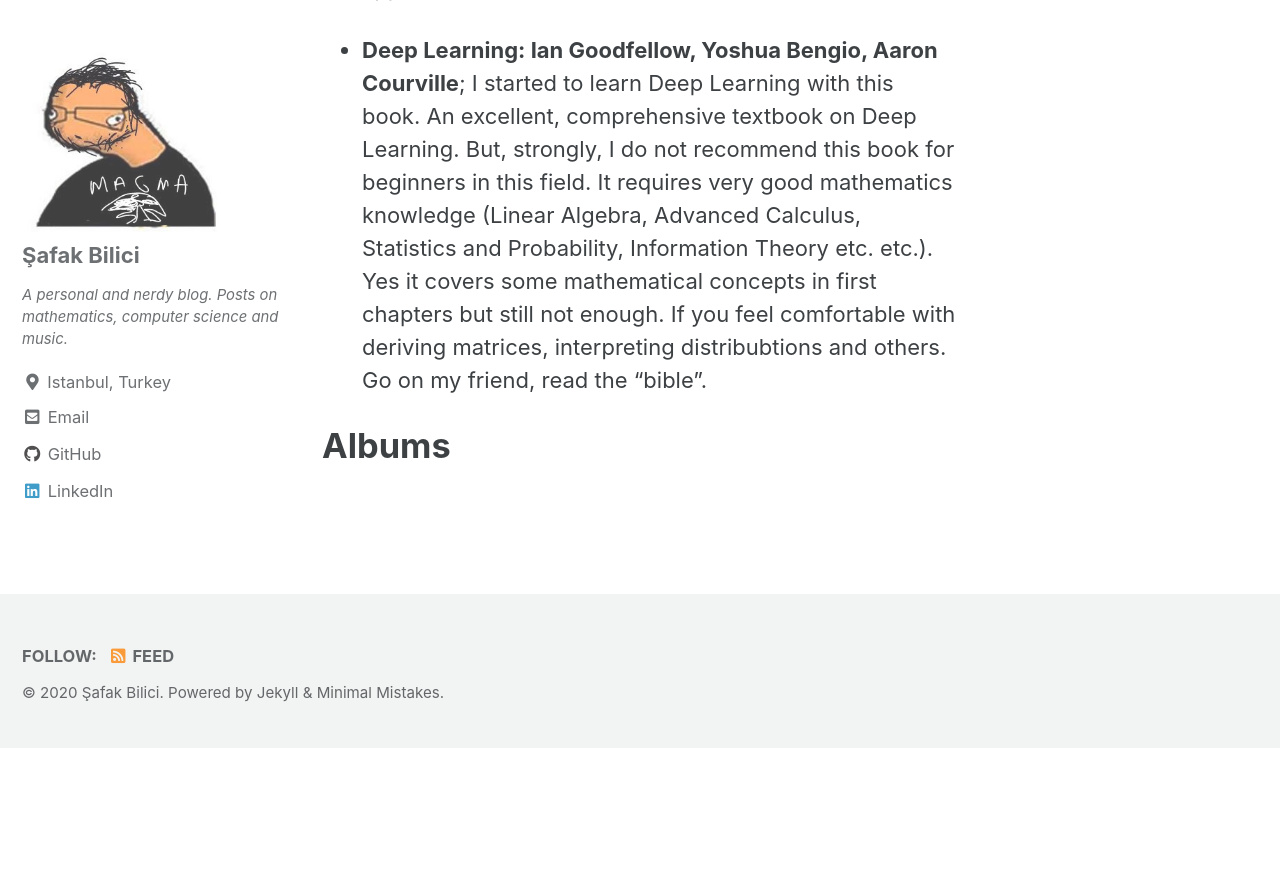
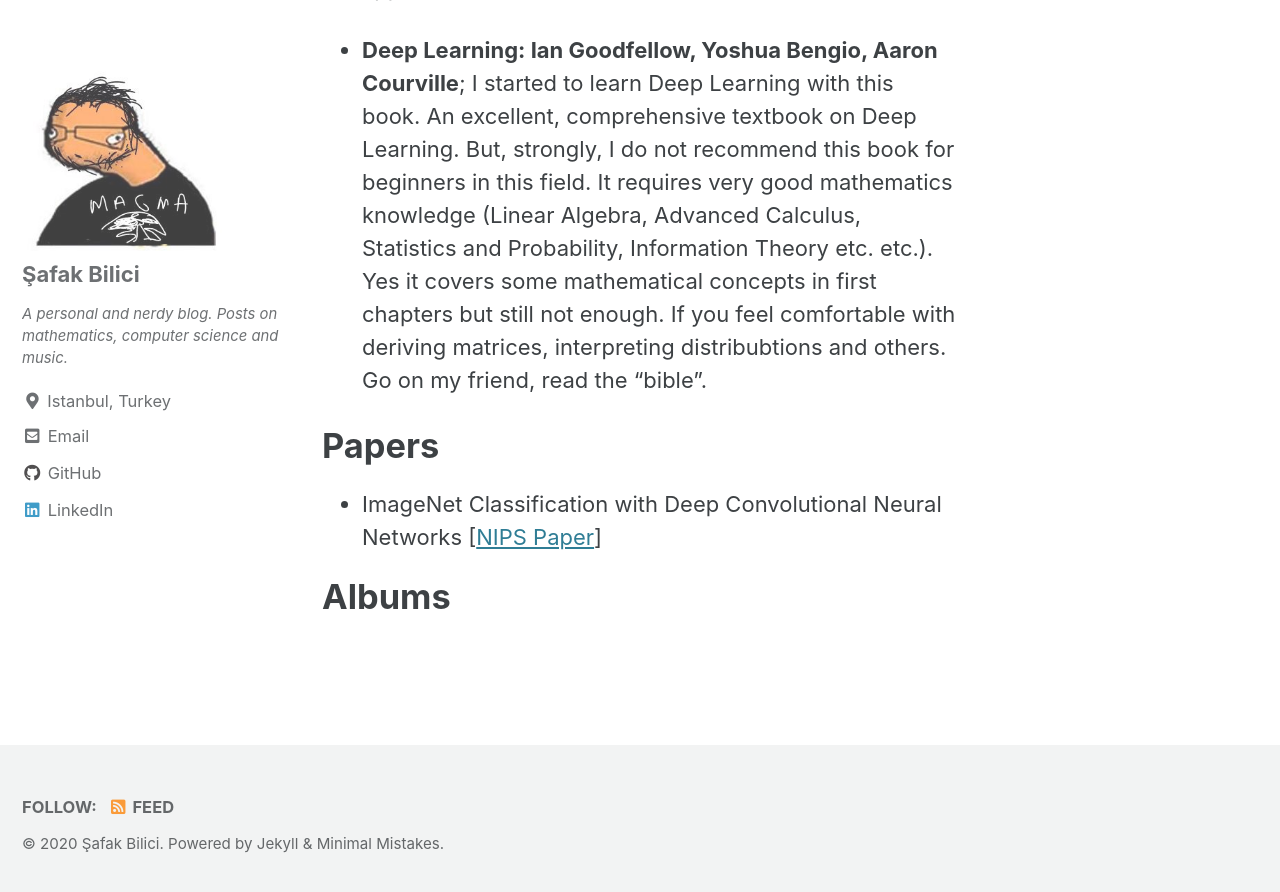
Before and after one commit to safakkbilici/safakkbilici.github.io, a Jekyll site: the page built from _pages/sources.md, in a window 1280 px wide and 900 px high, scrolled down 1297 px. Shown: the top 892 px of the window. Built offline with Jekyll 4.4.1, drawn with Linux system fonts in a browser that asks for light colours; cached includes are drawn as plain includes; before the commit the page ends 2045 px from its top, so only the background shows below that; some of the changed text lies outside the part shown.

Commit message:
alexnet paper added

```diff
--- a/_pages/sources.md
+++ b/_pages/sources.md
@@ -20,4 +20,10 @@
 - **Deep Learning: Ian Goodfellow, Yoshua Bengio, Aaron Courville**; I started to learn Deep Learning with this book. An excellent, comprehensive textbook on Deep Learning. But, strongly, I do not recommend this book for beginners in this field. It requires very good mathematics knowledge (Linear Algebra, Advanced Calculus, Statistics and Probability, Information Theory etc. etc.). Yes it covers some mathematical concepts in first chapters but still not enough. If you feel comfortable with deriving matrices, interpreting distribubtions and others. Go on my friend, read the "bible".
 
 
+# Papers
+
+- ImageNet Classification with Deep Convolutional Neural Networks [[NIPS Paper](https://papers.nips.cc/paper/4824-imagenet-classification-with-deep-convolutional-neural-networks.pdf)]
+
+
+
 # Albums
```
Also changed, not shown: other parts of _pages/sources.md (+1 -1 lines).
